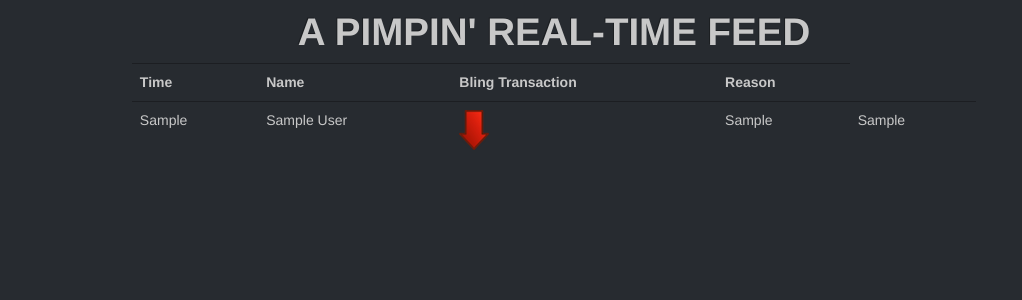
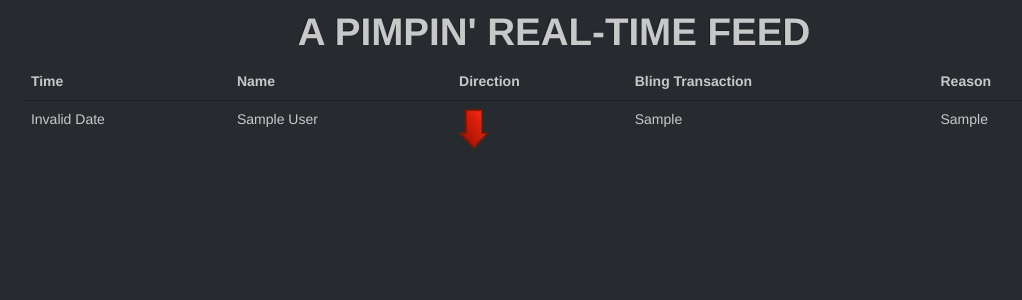
Before and after one commit to DebianDan/ePIMP, a PHP site: page /cache/realtime_feed/index.php in a window 1280 px wide. Shown: the top 300 px of the page, without its empty margins (86-1108 px from the left). Run offline with PHP 8.4, Linux system fonts and the light colour scheme; tables that the repository leaves empty or names only in its code hold one stand-in row (values such as "Sample post").

Commit message:
more fixes

```diff
--- a/realtime_feed/index.php
+++ b/realtime_feed/index.php
@@ -12,14 +12,19 @@
     <script src="/js/jquery-latest.js"></script>
     <script src="/js/bootstrap.min.js"></script>
     <div class="row-fluid">
-      <div class="span8 offset2">
-        <table id="feed" class="table .table-striped .table-condensed">
+      <div class="span10 offset1">
+        <table id="feed" class="table .table-striped">
+          <thead>
             <tr>
               <th>Time</th>
               <th>Name</th>
+              <th>Direction</th>
               <th>Bling Transaction</th>
               <th>Reason</th>
             </tr>
+          </thead>
+          <tbody>
+          </tbody>
         </table>
       </div>
       </div>
@@ -34,11 +39,12 @@
       if (window.last !== data.time) {
         if (data.points > 50) {
           var img = "/img/up_green_arrow.png";
+          data.points = "+ " + data.points
         } else {
           var img = "/img/down_red_arrow.png";
         }
-        var formatted_time = data.time
-        $('#feed').append('<tr><td>' + formatted_time + '</td><td>' + data.first_name + ' ' + data.last_name + '</td><td><img src="'+ img + '"</td><td>' + data.points + '</td><td>' + data.reason +'</td></tr>');
+        var formatted_time = (new Date(data.time + ' UTC')).toTimeString()
+        $('#feed tbody').prepend('<tr><td>' + formatted_time + '</td><td>' + data.first_name + ' ' + data.last_name + '</td><td><img src="'+ img + '"></td><td>' +  data.points + '</td><td>' + data.reason +'</td></tr>');
         window.last = data.time;
       }
     })
```
Lines whose indentation alone changed are shown as unchanged.
